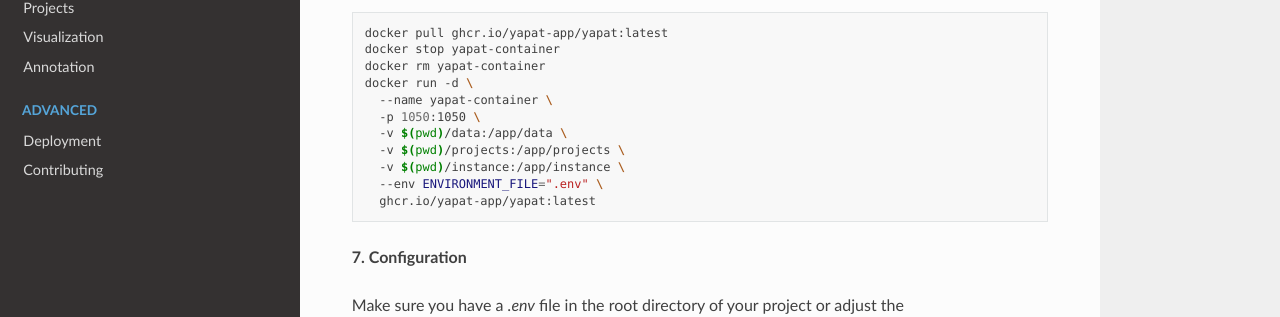
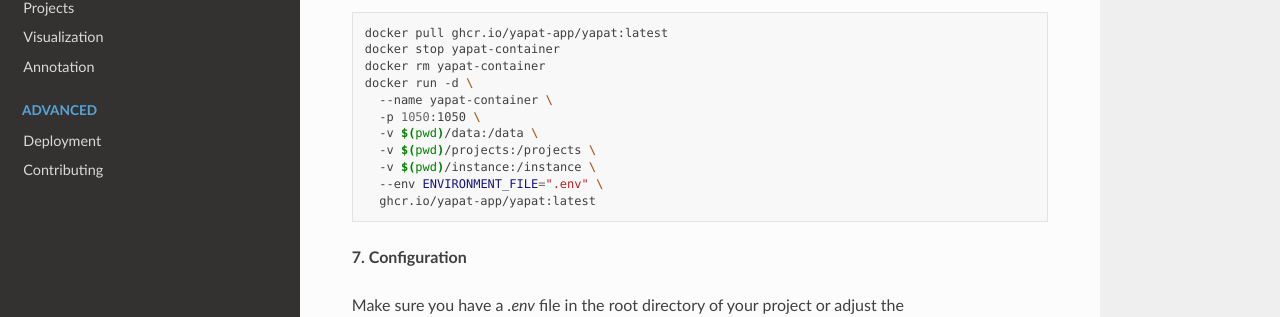
Before and after one commit to yapat-app/yapat, a Sphinx documentation site: the page built from docs/docker.rst, in a window 1280 px wide and 900 px high, scrolled down 1521 px. Shown: the part 249-566 px from the top of the window. Built offline with Sphinx 7.4.7 and the Read the Docs theme 2.0.0, drawn with Linux system fonts in a browser that asks for light colours.

```diff
--- a/docs/annotation.rst
+++ b/docs/annotation.rst
@@ -1,5 +1,9 @@
 Annotation
 ==========
+
+.. image:: _static/yapat_screenshot.png
+   :alt: Screenshot of the annotation interface
+   :width: 600px
 
 .. caution::
    Under construction.
--- a/docs/docker.rst
+++ b/docs/docker.rst
@@ -74,9 +74,9 @@ If a new version of the Docker image is available or if you need to update the c
    docker run -d \
      --name yapat-container \
      -p 1050:1050 \
-     -v $(pwd)/data:/app/data \
-     -v $(pwd)/projects:/app/projects \
-     -v $(pwd)/instance:/app/instance \
+     -v $(pwd)/data:/data \
+     -v $(pwd)/projects:/projects \
+     -v $(pwd)/instance:/instance \
      --env ENVIRONMENT_FILE=".env" \
      ghcr.io/yapat-app/yapat:latest
 
```
Also changed, not shown: docs/_static/yapat_screenshot.png (added).
